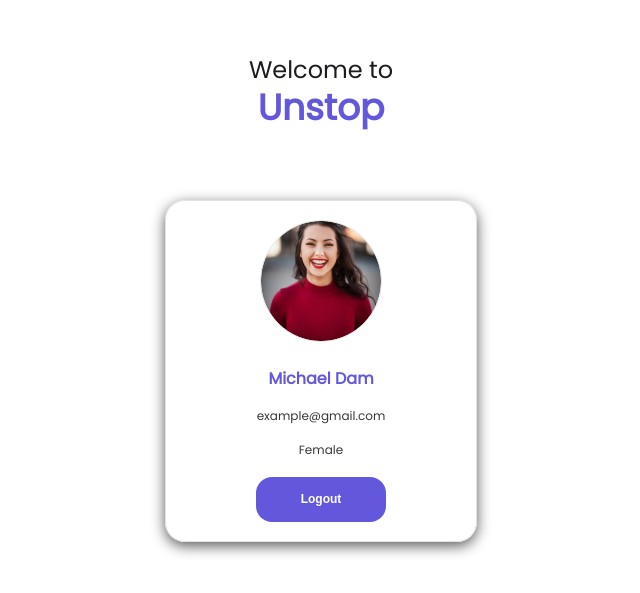
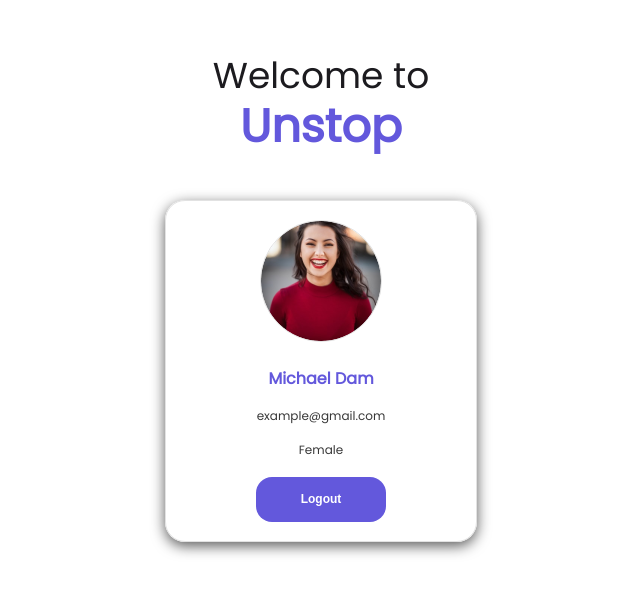
Before and after one commit to MhdJavithF/Unstop, a React (Create React App) app: page /home in a window 768 px wide. Shown: the part 121-714 px from the top of the page, without its empty margins (63-703 px from the left). Built offline with nearby package versions, Linux system fonts and the light colour scheme; sample sign-in values are in the browser's storage.

Commit message:
changed hook from useRef to useState, to get values effectively and to avoid login issues

```diff
--- a/src/Pages/Home.jsx
+++ b/src/Pages/Home.jsx
@@ -39,4 +39,4 @@
   )
 }
 
-export default Home;
+export default Home
--- a/src/Pages/Login.jsx
+++ b/src/Pages/Login.jsx
@@ -1,4 +1,4 @@
-import React, { useRef, useState } from 'react';
+import React, { useState } from 'react';
 import { useNavigate } from 'react-router-dom';
 import validator from 'validator';
 import logImg from "../assets/images/Illustration.png";
@@ -11,9 +11,9 @@
 import "../Styles/Login.css";
 
 const Login = () => {
-    const usernameRef = useRef('');
-    const emailRef = useRef('');
-    const passRef = useRef('');
+    const [name, setUsername] = useState('');
+    const [email, setEmail] = useState('');
+    const [pwd, setPassword] = useState('');
     const [nameError, setError] = useState('');
     const [isPasswordVisible, setPasswordVisible] = useState(false);
     const navigate = useNavigate();
@@ -21,22 +21,18 @@
     const handleLogin = async (e) => {
         e.preventDefault();
 
-        const username = usernameRef.current.value;
-        const email = emailRef.current.value;
-        const password = passRef.current.value;
-
-        const errorMessage = validation(username, email, password);
+        const errorMessage = validation(name, email, pwd);
         if (errorMessage) {
             setError(errorMessage);
             return;
         }
 
         const loginData = {
-            username: username,
-            password: password,
+            username: name,
+            password: pwd,
             email: email,
-            expiresInMins: 30
-        };
+            expiresInMins: 30,
+        }
 
         console.log(loginData);
 
@@ -49,36 +45,35 @@
                 body: JSON.stringify(loginData),
             });
 
-            console.log(response);
-
             if (!response.ok) {
                 const errorData = await response.json();
-                console.error('API Error:', errorData);
                 setError(errorData.message || 'Login failed. Please try again.');
                 return;
             }
 
+            // console.log(response);
+
             const data = await response.json();
-            console.log('Login Successful:', data);
+
+            console.log(data);
+            // console.log("LocalStorage before:", localStorage);
 
             localStorage.setItem('authToken', data.token);
             localStorage.setItem('userData', JSON.stringify(data));
             localStorage.setItem('isAuthenticated', 'true');
 
-            console.log('Local Storage:', localStorage);
+            console.log("LocalStorage after:", localStorage);
 
             navigate('/home');
         }
-
         catch (error) {
-            console.error('Fetch Error:', error);
             setError('An error occurred while logging in. Please try again.');
         }
     }
 
     const validation = (username, email, password) => {
-        if (username !== 'emilys') {
-            return 'Invalid username.';
+        if (username != 'emilys') {
+            return 'Username is invalid.';
         }
 
         else if (!validator.isEmail(email)) {
@@ -90,18 +85,17 @@
         }
 
         return '';
-    }
+    };
 
     const togglePasswordVisibility = () => {
         setPasswordVisible((prevState) => !prevState);
-      };
+    };
 
     return (
         <div className="page-wrapper">
             <div className="left-sec">
                 <img src={logImg} alt="banner" />
             </div>
-
             <div className="right-sec">
                 <div className="welcome-text">
                     <h2>Welcome to <span>Unstop</span></h2>
@@ -135,7 +129,7 @@
                         </div>
                         <div className="name">
                             <label>Username</label>
-                            <input type="text" ref={usernameRef} placeholder="username" required />
+                            <input type="text" onChange={(e) => setUsername(e.target.value)} value={name} placeholder="username" required />
                         </div>
                     </div>
 
@@ -145,7 +139,7 @@
                         </div>
                         <div className="name">
                             <label>Email</label>
-                            <input type="email" ref={emailRef} placeholder="username@gmail.com" required />
+                            <input type="email" onChange={(e) => setEmail(e.target.value)} value={email} placeholder="username@gmail.com" required />
                         </div>
                     </div>
 
@@ -155,7 +149,7 @@
                         </div>
                         <div className="name">
                             <label>Password</label>
-                            <input type={isPasswordVisible ? "text" : "password"} ref={passRef} placeholder="********" required />
+                            <input type={isPasswordVisible ? "text" : "password"} onChange={(e) => setPassword(e.target.value)} value={pwd} placeholder="********" required />
                         </div>
                         <div className="visible" onClick={togglePasswordVisibility}>
                             <img src={eyeIcon} alt="visibility toggle" />
@@ -174,7 +168,6 @@
                         </div>
 
                         {nameError && <span className="err-msg">{nameError}</span>}
-
                         <button className="login-btn" type="submit">Login</button>
 
                         <div className="register">
@@ -185,6 +178,6 @@
             </div>
         </div>
     );
-}
+};
 
 export default Login;
--- a/src/Styles/Home.css
+++ b/src/Styles/Home.css
@@ -125,18 +125,18 @@
             flex-direction: column;
             align-items: center;
             p.wel {
-                font-size: 24px;
+                font-size: 36px;
                 font-weight: 500;
                 margin: 0;
-                line-height: 28px;
+                line-height: 40px;
             }
 
             p.unstop {
-                font-size: 36px;
+                font-size: 46px;
                 font-weight: 900;
                 margin: 0;
                 color: #6358DC;
-                line-height: 48px;
+                line-height: 60px;
             }
         }
     }
@@ -227,18 +227,18 @@
             flex-direction: column;
             align-items: center;
             p.wel {
-                font-size: 24px;
+                font-size: 36px;
                 font-weight: 500;
                 margin: 0;
-                line-height: 28px;
+                line-height: 40px;
             }
 
             p.unstop {
-                font-size: 36px;
+                font-size: 46px;
                 font-weight: 900;
                 margin: 0;
                 color: #6358DC;
-                line-height: 48px;
+                line-height: 60px;
             }
         }
     }
--- a/src/Styles/Login.css
+++ b/src/Styles/Login.css
@@ -223,7 +223,7 @@
     }
     .right-sec {
         width: 100%;
-        height: 85%;
+        /* height: 95%; */
         border-radius: 0;
         border: none;
         background-color: #FFFFFF;
@@ -232,6 +232,7 @@
         flex-direction: column;
         gap: 5px;
         border-radius: 20px;
+        margin: 10px 0;
 
 
         .welcome {
```
